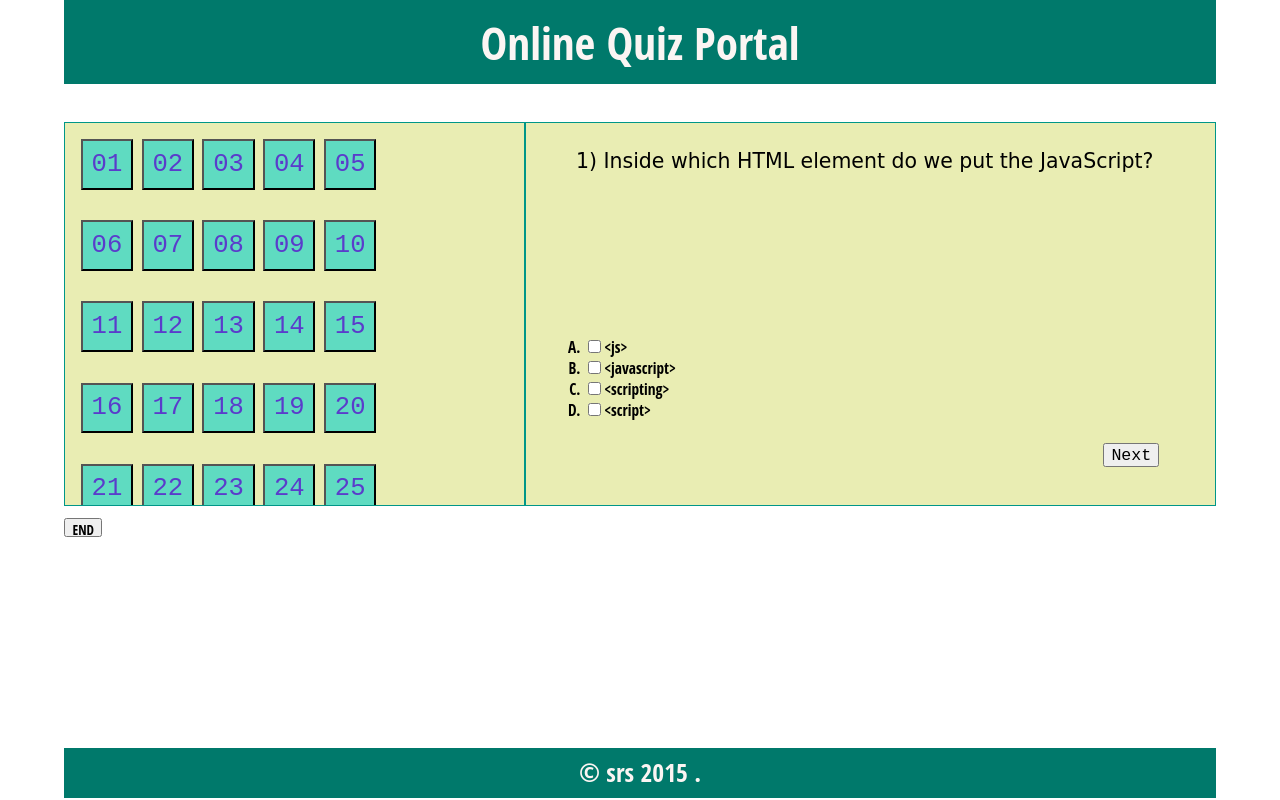
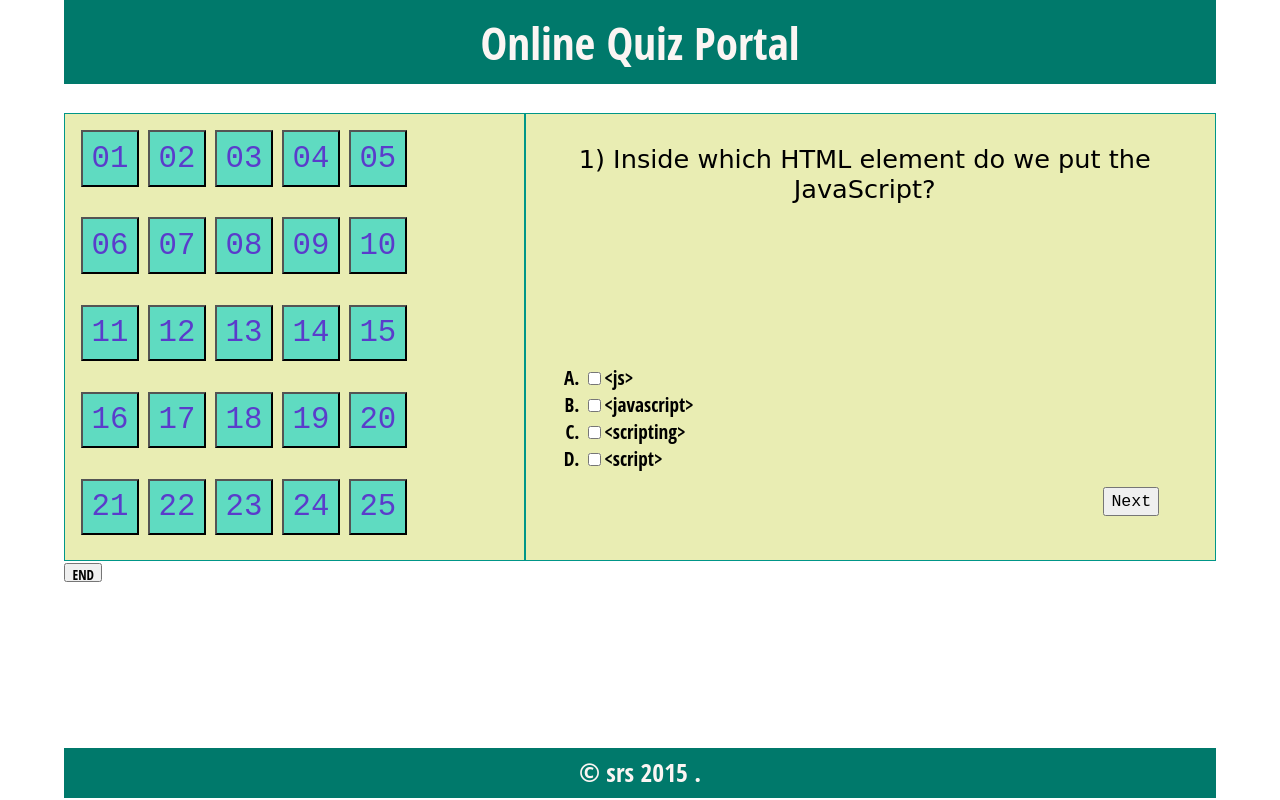
Before and after one commit to rv1996/Online_quiz_portal, a PHP site: page /exam-area.php in a window 1280 px wide. Run offline with PHP 8.4, Linux system fonts and the light colour scheme; the visitor is signed in with stand-in values (Sample User, id 1); data comes from the database, SQL or seed files in the repository.

Commit message:
exam selection started

```diff
--- a/exam-area.php
+++ b/exam-area.php
@@ -13,27 +13,27 @@
 
 #displayarea{
 	position:relative;
-	top:3vw;
+	top:2.3vw;
 	padding:1%;
 	width:60%;
-	height:30vw;
+	height:35vw;
 	float:right;
 	right:0;
-	background-color:rgba(195, 205, 50, 0.37);
+	background-color:rgba(195, 205, 50,.37);
 	border:1px solid #009688;
 
 	}
 
 #questionarea{
 	position:relative;
-	top:3vw;
+	top:2.3vw;
 	left:0;
 	margin:auto;
 	padding:1%;
 	width:auto;
 	overflow:scroll;
 	background-color:rgba(195, 205, 50, 0.37);
-	height:30vw;
+	height:35vw;
 	border:1px solid #009688;
 	}
 
@@ -42,7 +42,7 @@
   font-family: Courier New;
   color: rgba(90, 16, 206, 0.78);
   margin: 1%;
-  font-size: 2vw;
+  font-size: 2.4vw;
   padding: 2%;
   text-decoration: none;
 }
@@ -56,7 +56,7 @@
 #end{
 	position:relative;
 	margin:1%;
-	top:3vw;
+	top:1.5vw;
 	right:1%;
 	}
 /*#submit{
--- a/question-show.php
+++ b/question-show.php
@@ -34,7 +34,7 @@
 	width:95%;
 	margin:auto;
 	padding:1%;
-	font-size:1.6vw;
+	font-size:2vw;
 	font-family:"Comic Sans MS", cursive;
 	}
 
@@ -45,7 +45,7 @@
 	width:95%;
 	margin:auto;
 	padding:1%;
-	font-size:1.2vw;
+	font-size:1.5vw;
 	font-family:"Comic Sans MS", cursive;
 	}
 #submit{
--- a/style.css
+++ b/style.css
@@ -13,7 +13,6 @@ body{
 	width:90%;
 	margin:auto;
 	/*background:#00CCFF;*/
-	background:off-white;
 	-webkit-background-size:cover;
 	background-repeat: no-repeat;
 }
```
Also changed, not shown: exam-selection.php (added, +20 -0 lines).
